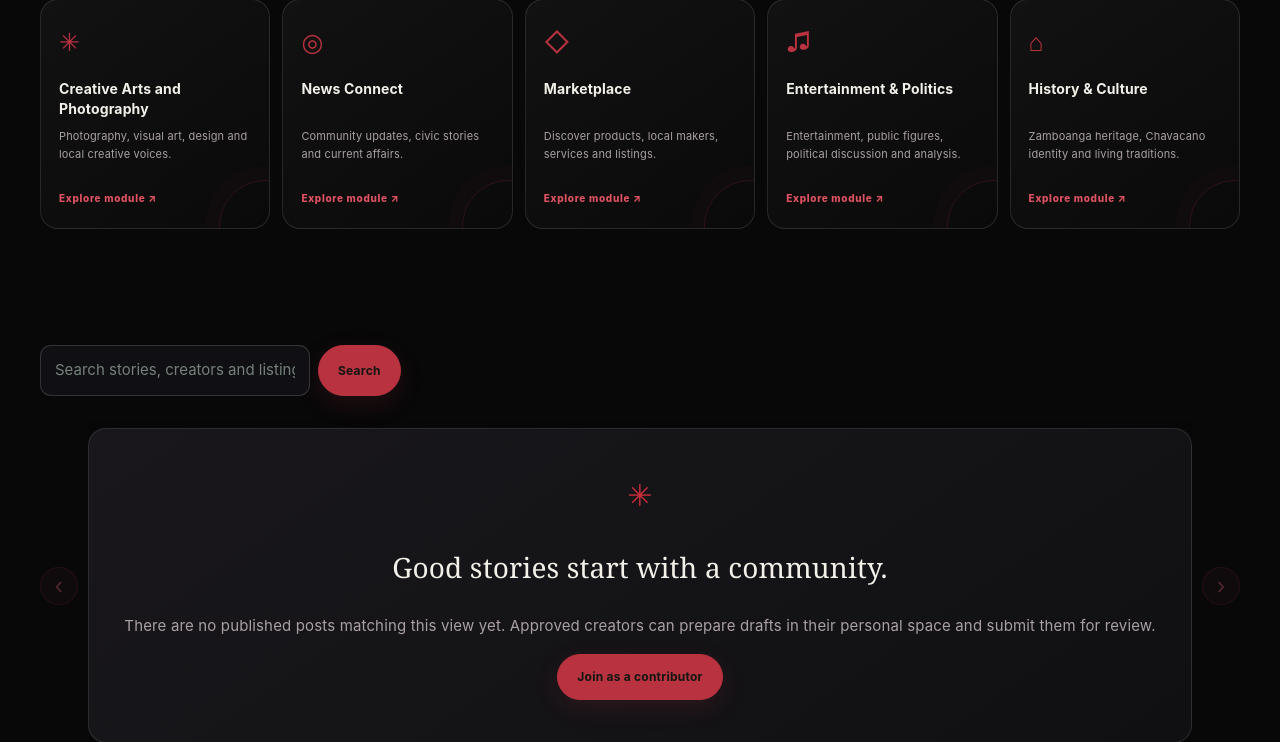
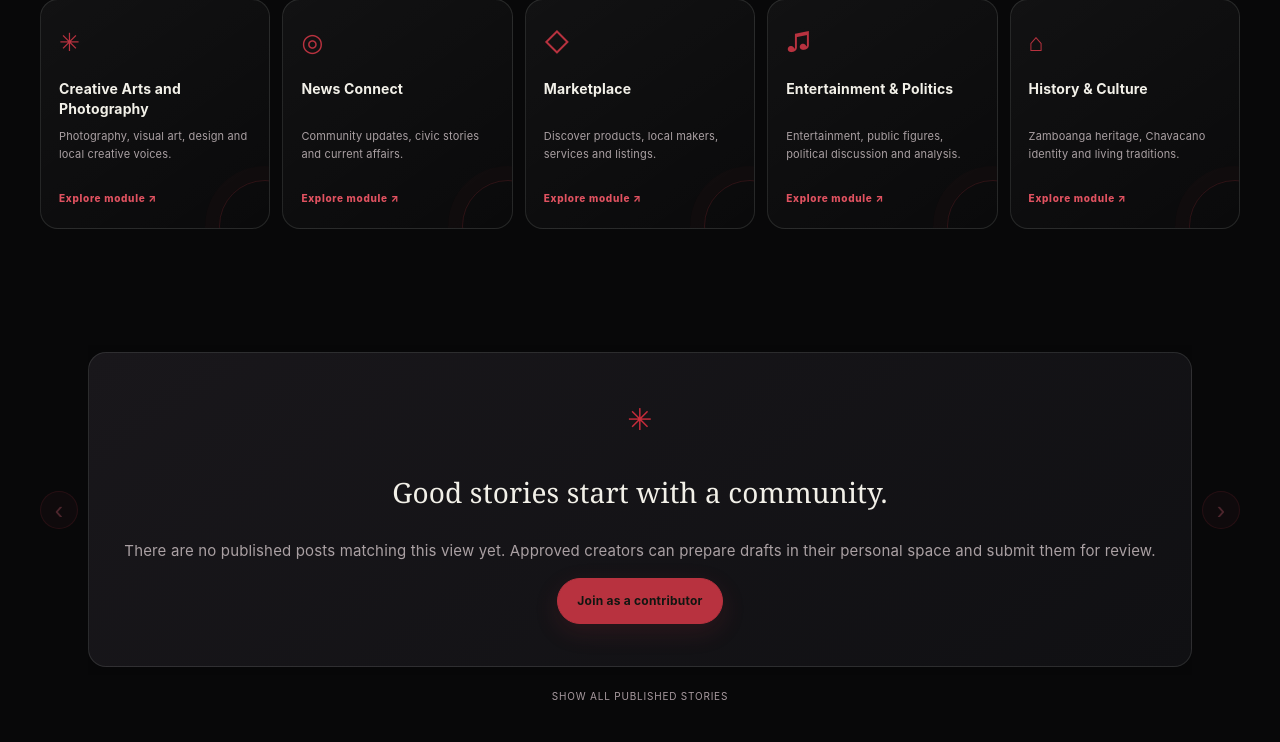
Before and after one commit to iamdonzkie03/AllinOneWebsite, a PHP site: page /allinoneweb/index.php in a window 1280 px wide. Shown: the part 1789-2531 px from the top of the page. Run offline with PHP 8.4, Linux system fonts and the light colour scheme; data comes from the database, SQL or seed files in the repository; data that the repository does not hold is empty; some libraries are stand-ins or nearby versions.

Commit message:
Remove search box from homepage Articles section

```diff
--- a/index.php
+++ b/index.php
@@ -249,8 +249,7 @@ $modules = [
 <?php foreach($modules as $module): ?><a class="category module-card" href="?category=<?=e($module['slug'])?>#latest"><span class="symbol"><?=e($module['symbol'])?></span><strong><?=e($module['name'])?></strong><span class="module-description"><?=e($module['description'])?></span><span class="module-link">Explore module ↗</span></a><?php endforeach; ?>
 </div></div></section>
 
-<section class="section" id="latest"><div class="wrap"><div class="section-head">
-<form class="searchbar" method="get"><input name="q" value="<?=e($search)?>" placeholder="Search stories, creators and listings…" aria-label="Search public content"><?php if($category!==''): ?><input type="hidden" name="category" value="<?=e($category)?>"><?php endif; ?><button class="btn">Search</button></form></div>
+<section class="section" id="latest"><div class="wrap">
 <?php if($category || $search): ?><p><a class="btn light" href="index.php#latest">Clear filters</a></p><?php endif; ?>
 <?php if (!$showAllStories): ?>
 <div class="stories-slider" id="stories-slider">
```
